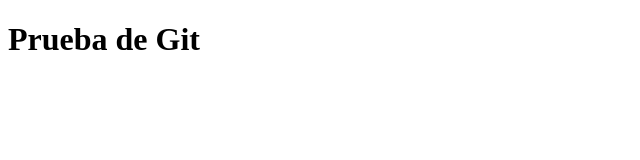
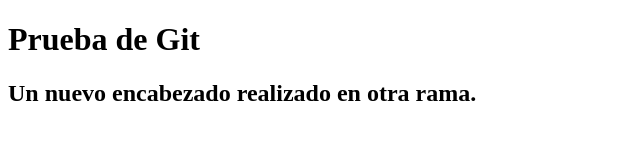
Before and after one commit to davidperezdocente/prueba-git, a plain HTML site: page index.html in a window 1280 px wide. Shown: the whole page, without its empty margins (0-640 px from the left). Drawn offline with Linux system fonts and the light colour scheme.

Commit message:
Nuevo encabezado

```diff
--- a/index.html
+++ b/index.html
@@ -7,5 +7,8 @@
 </head>
 <body>
     <h1>Prueba de Git</h1>
+    <div class="ramav2">
+        <h2>Un nuevo encabezado realizado en otra rama.</h2>
+    </div>
 </body>
 </html>
```
